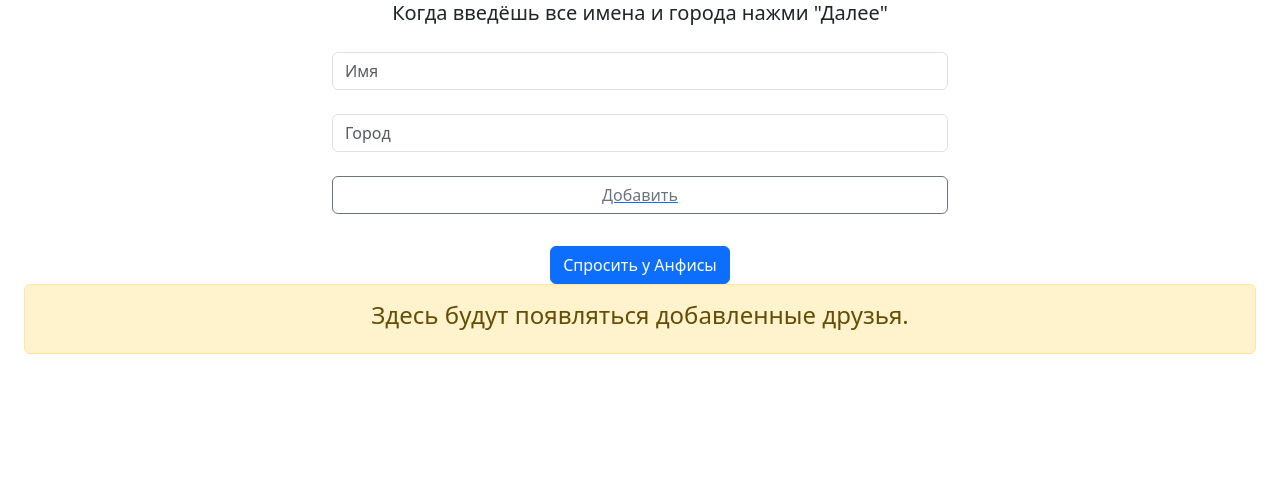
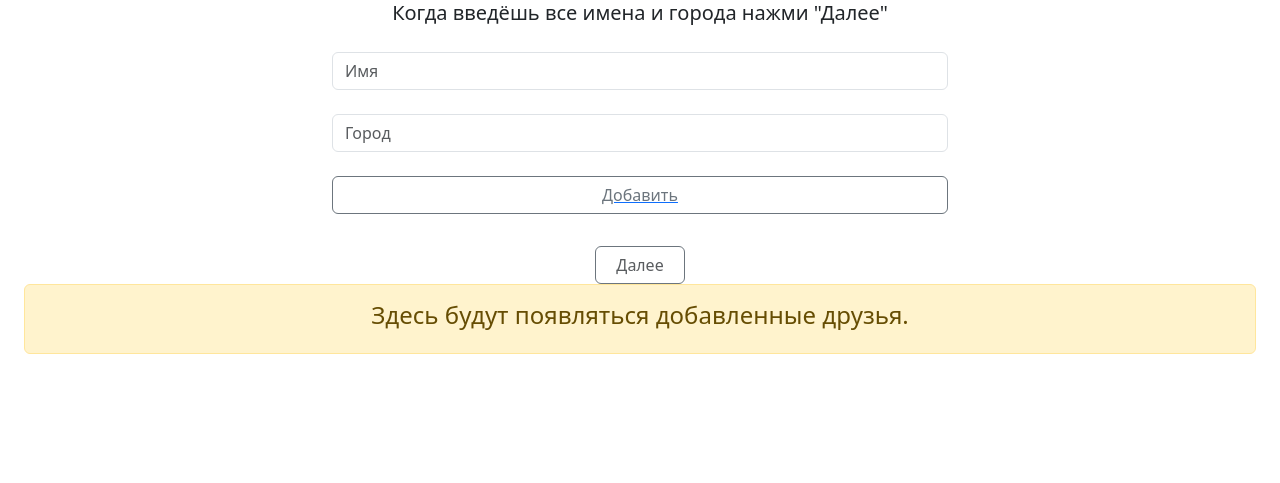
Before and after one commit to vladislavmalygin/Anfisa, a Django app: page / in a window 1280 px wide. Shown: the part 406-889 px from the top of the page. Run offline with Django 5.2, Linux system fonts and the light colour scheme; data that the repository does not hold is empty.

Commit message:
Anfisa 0.1 - PushYourButtonsSometimes

```diff
--- a/AnfisaQuery/templates/AnfisaQuery/main_template.html
+++ b/AnfisaQuery/templates/AnfisaQuery/main_template.html
@@ -38,14 +38,15 @@
 
         </div>
 
-        <button class="btn btn-primary" type="button">Спросить у Анфисы</button><a href="{% url 'about' %}"></a></a><br>
+    </a>
+
 
 
 
 </form>
     </div>
   </div>
-
+<li class="btn btn-outline-secondary"><a href="query" class="nav-link px-2 text-body-secondary">Далее</a></li></a><br>
 <div class = 'alert alert-warning'>
 
     {% if names  %}
--- a/AnfisaQuery/views.py
+++ b/AnfisaQuery/views.py
@@ -32,6 +32,6 @@ def login(request):
 def about(request):
     return render(request, 'AnfisaQuery/about.html')
 
+
 def query(request):
-    return render(request,'AnfisaQuery/query.html')
-#fixed
+    return render(request, 'AnfisaQuery/query.html')
```
